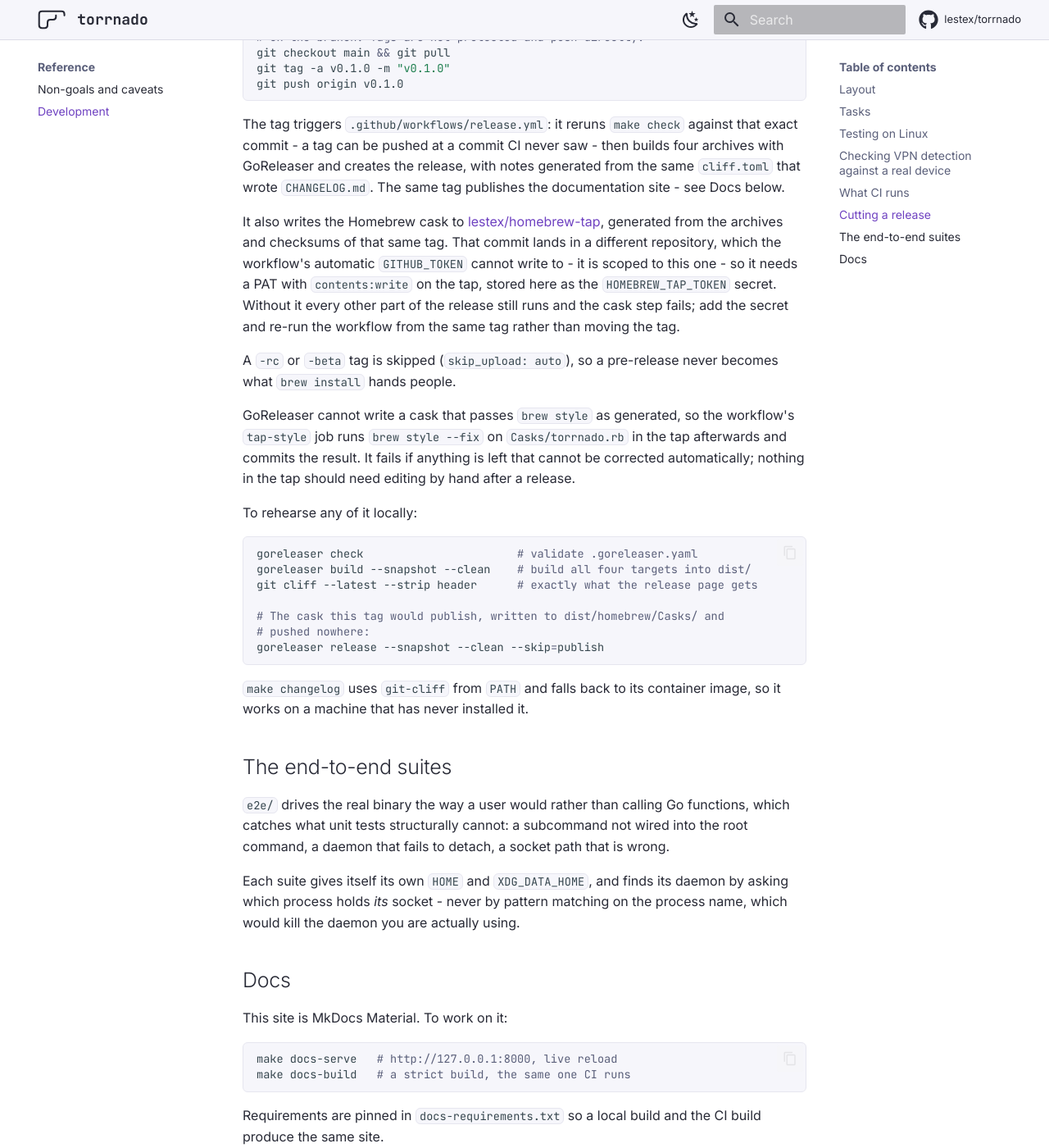
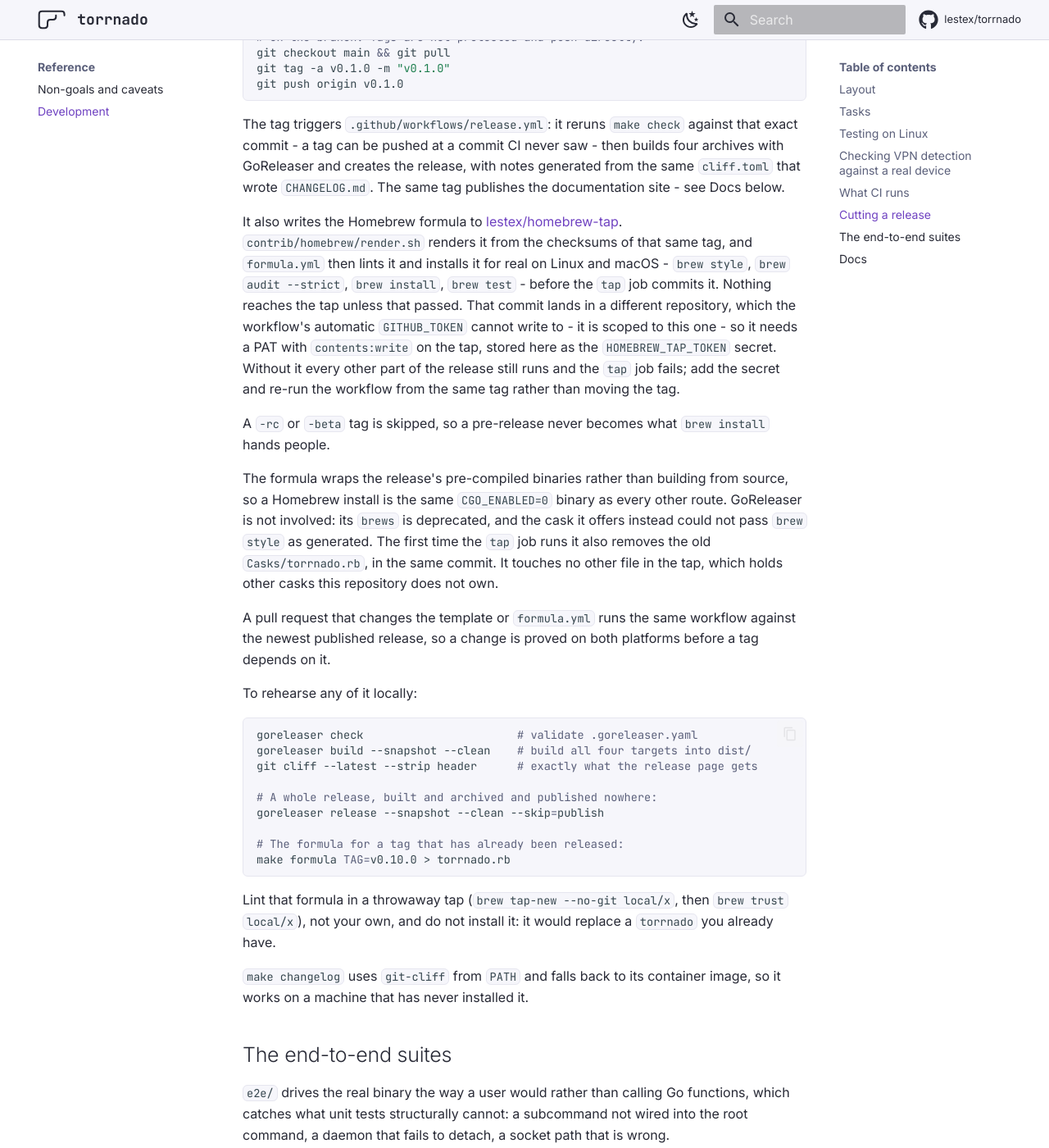
Before and after one commit to lestex/torrnado, an MkDocs documentation site: the page built from docs/reference/development.md, in a window 1280 px wide and 1400 px high, scrolled down 3123 px. Shown: the whole window at 82% size. Built offline with MkDocs 1.6.1 and Material for MkDocs 9.7.7, drawn with Linux system fonts in a browser that asks for light colours; comment, search, counter and statistics services are not loaded.

Commit message:
release: publish a formula to the tap, not a cask
The release now renders a formula from its own checksums, has formula.yml
install it on Linux and macOS, and only then commits it to the tap. The
cask, the post-install quarantine hook and the tap-style job that existed
only to bring GoReleaser's cask up to brew style are gone, along with the
HOMEBREW_TAP_TOKEN GoReleaser used to need: only the new tap job writes to
the tap now.

A formula rather than a cask because this is a command-line tool, and the
cask's costs were all workarounds for being one. Homebrew quarantines a
cask's download and not a formula's, which is what the xattr hook existed
to undo. GoReleaser's cask came out of brew style failing, which is what
the second job existed to repair. And the uninstall hooks that might have
stopped the daemon were deprecated or sandboxed away from $HOME, so that
was a caveat either way and stays one.

Gated on the tag being a plain release, as the release page already is: a
-rc or -beta never becomes what brew install hands people.

The old Casks/torrnado.rb is removed in the same commit the formula
arrives in, because a cask and a formula with one name in one tap make the
name ambiguous. Only that file - the tap holds other casks this repository
does not own. Existing cask users move over by hand, which the install
docs now say, along with the uninstall guidance: --zap is a cask feature,
so the config and state directories are removed explicitly. The tap itself
is not touched until the first release after this merges.

go.mod and the Go suite are unaffected; goreleaser check passes, a
snapshot release still builds all four archives and the checksums, and the
docs build strictly.

````diff
--- a/docs/reference/development.md
+++ b/docs/reference/development.md
@@ -144,24 +144,33 @@ then builds four archives with GoReleaser and creates the release, with
 notes generated from the same `cliff.toml` that wrote `CHANGELOG.md`. The
 same tag publishes the documentation site - see Docs below.
 
-It also writes the Homebrew cask to
-[lestex/homebrew-tap](https://github.com/lestex/homebrew-tap), generated
-from the archives and checksums of that same tag. That commit lands in a
-different repository, which the workflow's automatic `GITHUB_TOKEN`
-cannot write to - it is scoped to this one - so it needs a PAT with
-`contents:write` on the tap, stored here as the `HOMEBREW_TAP_TOKEN`
-secret. Without it every other part of the release still runs and the
-cask step fails; add the secret and re-run the workflow from the same tag
-rather than moving the tag.
+It also writes the Homebrew formula to
+[lestex/homebrew-tap](https://github.com/lestex/homebrew-tap).
+`contrib/homebrew/render.sh` renders it from the checksums of that same
+tag, and `formula.yml` then lints it and installs it for real on Linux and
+macOS - `brew style`, `brew audit --strict`, `brew install`, `brew test` -
+before the `tap` job commits it. Nothing reaches the tap unless that
+passed. That commit lands in a different repository, which the workflow's
+automatic `GITHUB_TOKEN` cannot write to - it is scoped to this one - so
+it needs a PAT with `contents:write` on the tap, stored here as the
+`HOMEBREW_TAP_TOKEN` secret. Without it every other part of the release
+still runs and the `tap` job fails; add the secret and re-run the
+workflow from the same tag rather than moving the tag.
 
-A `-rc` or `-beta` tag is skipped (`skip_upload: auto`), so a pre-release
-never becomes what `brew install` hands people.
+A `-rc` or `-beta` tag is skipped, so a pre-release never becomes what
+`brew install` hands people.
 
-GoReleaser cannot write a cask that passes `brew style` as generated, so
-the workflow's `tap-style` job runs `brew style --fix` on
-`Casks/torrnado.rb` in the tap afterwards and commits the result. It
-fails if anything is left that cannot be corrected automatically; nothing
-in the tap should need editing by hand after a release.
+The formula wraps the release's pre-compiled binaries rather than building
+from source, so a Homebrew install is the same `CGO_ENABLED=0` binary as
+every other route. GoReleaser is not involved: its `brews` is deprecated,
+and the cask it offers instead could not pass `brew style` as generated.
+The first time the `tap` job runs it also removes the old
+`Casks/torrnado.rb`, in the same commit. It touches no other file in the
+tap, which holds other casks this repository does not own.
+
+A pull request that changes the template or `formula.yml` runs the same
+workflow against the newest published release, so a change is proved on
+both platforms before a tag depends on it.
 
 To rehearse any of it locally:
 
@@ -170,10 +179,16 @@ goreleaser check                       # validate .goreleaser.yaml
 goreleaser build --snapshot --clean    # build all four targets into dist/
 git cliff --latest --strip header      # exactly what the release page gets
 
-# The cask this tag would publish, written to dist/homebrew/Casks/ and
-# pushed nowhere:
+# A whole release, built and archived and published nowhere:
 goreleaser release --snapshot --clean --skip=publish
+
+# The formula for a tag that has already been released:
+make formula TAG=v0.10.0 > torrnado.rb
 ```
+
+Lint that formula in a throwaway tap (`brew tap-new --no-git local/x`, then
+`brew trust local/x`), not your own, and do not install it: it would replace
+a `torrnado` you already have.
 
 `make changelog` uses `git-cliff` from `PATH` and falls back to its
 container image, so it works on a machine that has never installed it.
````
Also changed, not shown: .goreleaser.yaml (+8 -77 lines), docs/getting-started/installation.md (+32 -16 lines), docs/index.md (+1 -1 lines), 1 other file.
